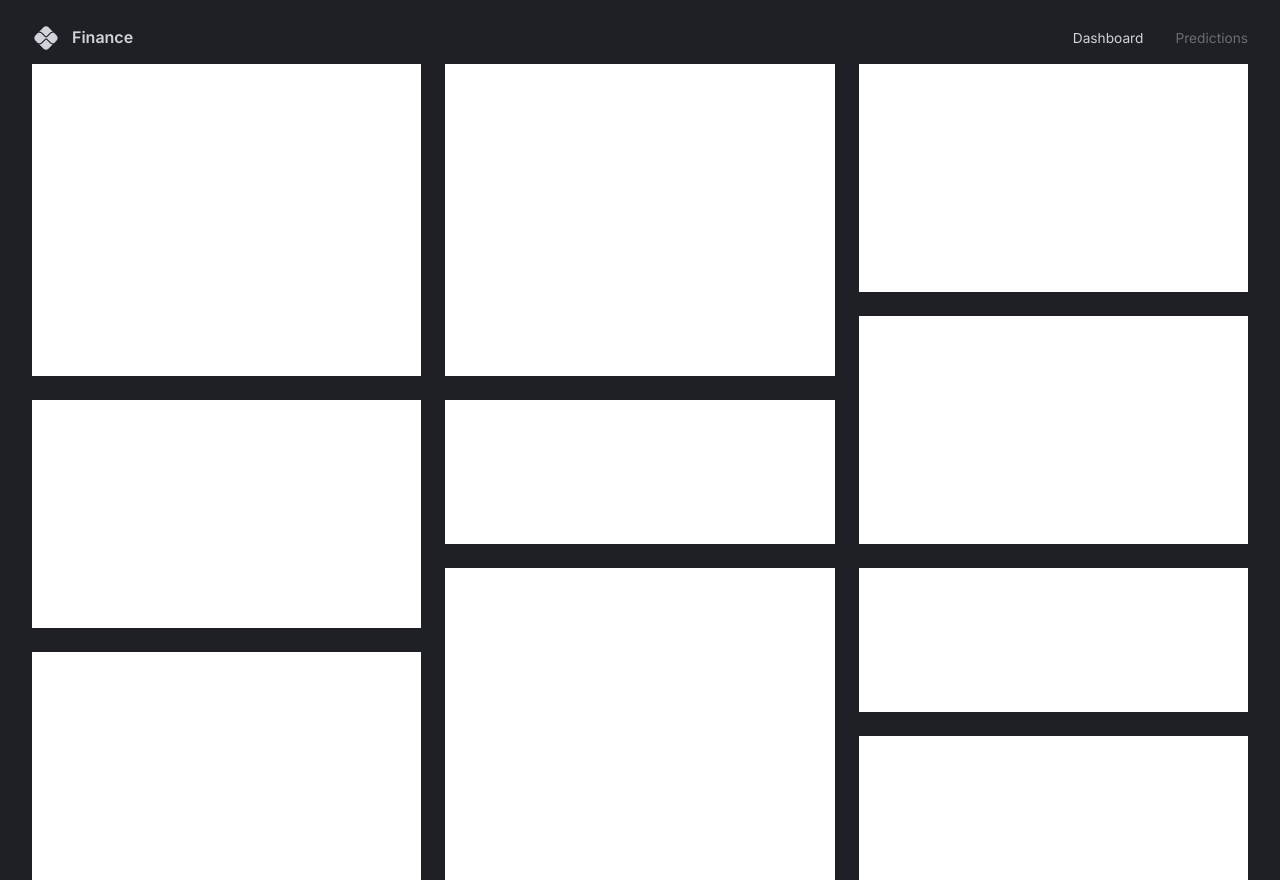
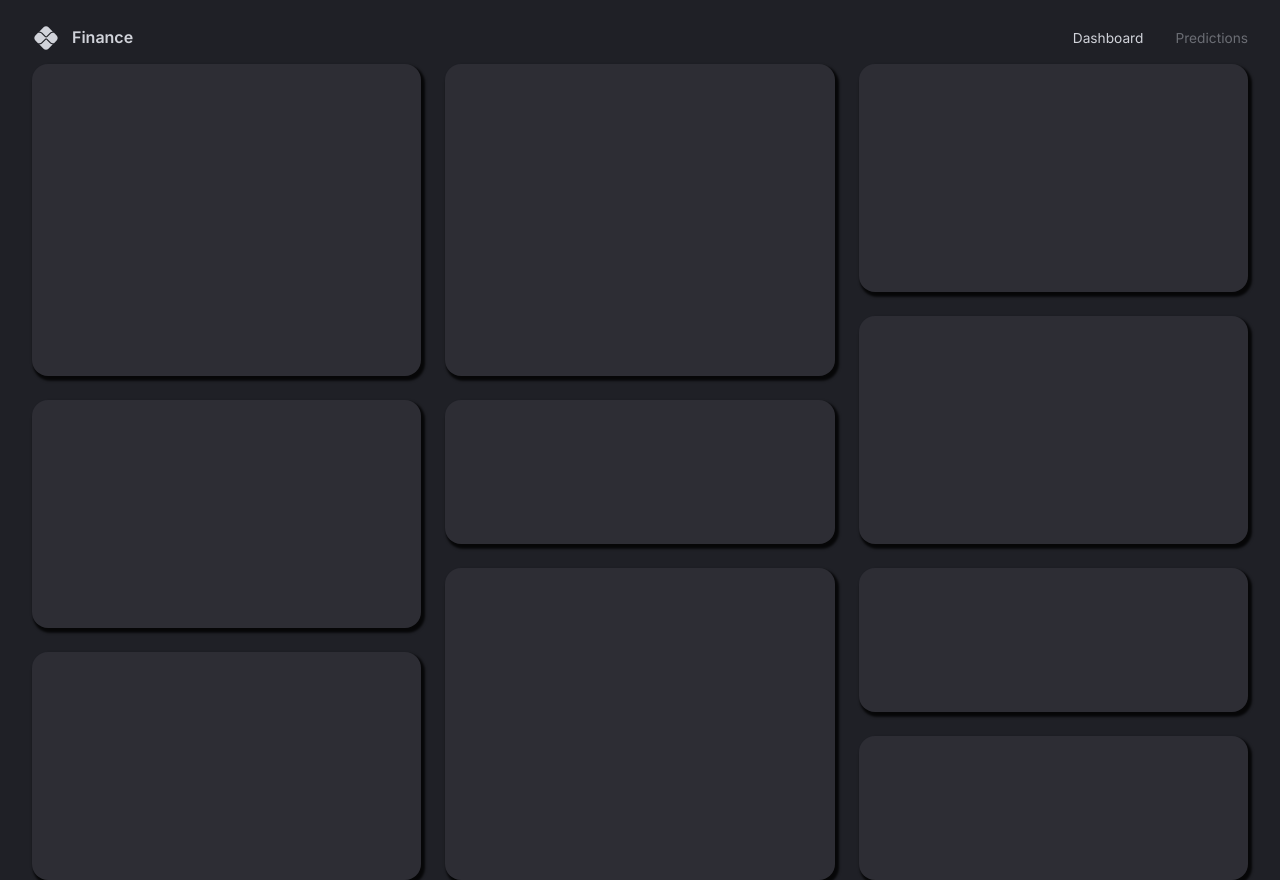
Before and after one commit to rorense/dashboard, a React (Vite) app in the folder client/: page / in a window 1280 px wide. Built offline with nearby package versions, Linux system fonts and the light colour scheme.

Commit message:
Refactored different components

```diff
--- /dev/null
+++ b/client/src/components/DashboardBox.tsx
@@ -0,0 +1,11 @@
+import { Box } from "@mui/material";
+import { styled } from "@mui/system";
+
+// Reusuable dashboard box component
+const DashboardBox = styled(Box)(({ theme }) => ({
+    backgroundColor: theme.palette.background.light,
+    borderRadius: "1rem",
+    boxShadow: "0.15rem 0.2rem 0.15rem 0.1rem rgba(0, 0, 0, 0.8)"
+}));
+
+export default DashboardBox;
--- /dev/null
+++ b/client/src/scenes/dashboard/Row1.tsx
@@ -0,0 +1,14 @@
+import DashboardBox from '@/components/DashboardBox'
+import React from 'react'
+
+const Row1 = () => {
+  return (
+    <>
+        <DashboardBox gridArea="a"></DashboardBox>
+        <DashboardBox gridArea="b"></DashboardBox>
+        <DashboardBox gridArea="c"></DashboardBox>
+    </>
+  )
+}
+
+export default Row1
--- /dev/null
+++ b/client/src/scenes/dashboard/Row2.tsx
@@ -0,0 +1,15 @@
+import DashboardBox from '@/components/DashboardBox'
+import React from 'react'
+
+
+const Row2 = () => {
+  return (
+    <>
+        <DashboardBox gridArea="d"></DashboardBox>
+        <DashboardBox gridArea="e"></DashboardBox>
+        <DashboardBox gridArea="f"></DashboardBox>
+    </>
+  )
+}
+
+export default Row2
--- /dev/null
+++ b/client/src/scenes/dashboard/Row3.tsx
@@ -0,0 +1,15 @@
+import DashboardBox from '@/components/DashboardBox'
+import React from 'react'
+
+function Row3() {
+  return (
+    <>
+    <DashboardBox gridArea="g"></DashboardBox>
+    <DashboardBox gridArea="h"></DashboardBox>
+    <DashboardBox gridArea="i"></DashboardBox>
+    <DashboardBox gridArea="j"></DashboardBox>
+    </>
+  )
+}
+
+export default Row3
--- a/client/src/scenes/dashboard/index.tsx
+++ b/client/src/scenes/dashboard/index.tsx
@@ -1,6 +1,9 @@
-import { Box, useMediaQuery, useTheme } from '@mui/material';
+import { Box, useMediaQuery } from '@mui/material';
+import Row1 from './Row1';
+import Row2 from './Row2';
+import Row3 from './Row3';
 
-// Setting up grid layout.
+// Setting up grid layout for bigger screens
 const gridTemplateLargeScreens = `
     "a b c"
     "a b c"
@@ -14,6 +17,7 @@
     "g h j"
 `
 
+// Grid layout for smaller screens
 const gridtemplateSmallScreens = `
   "a"
   "a"
@@ -47,10 +51,9 @@
   "j"
 `
 
-
 function Dashboard() {
     const isAboveMediumScreens = useMediaQuery("(min-width: 1200px");
-    useTheme();
+
   return (
     // utilising grid layout
     <Box width="100%" height="100%" display="grid" gap="1.5rem"
@@ -65,18 +68,10 @@
           gridAutoColumns: "1fr",
           gridAutoRows: "80px"
         }}>
-        <Box bgcolor="white" gridArea="a"></Box>
-        <Box bgcolor="white" gridArea="b"></Box>
-        <Box bgcolor="white" gridArea="c"></Box>
-        <Box bgcolor="white" gridArea="d"></Box>
-        <Box bgcolor="white" gridArea="e"></Box>
-        <Box bgcolor="white" gridArea="f"></Box>
-        <Box bgcolor="white" gridArea="g"></Box>
-        <Box bgcolor="white" gridArea="h"></Box>
-        <Box bgcolor="white" gridArea="i"></Box>
-        <Box bgcolor="white" gridArea="j"></Box>
+        <Row1 />
+        <Row2 />
+        <Row3 />
     </Box>
-
   )
 }
 
```
